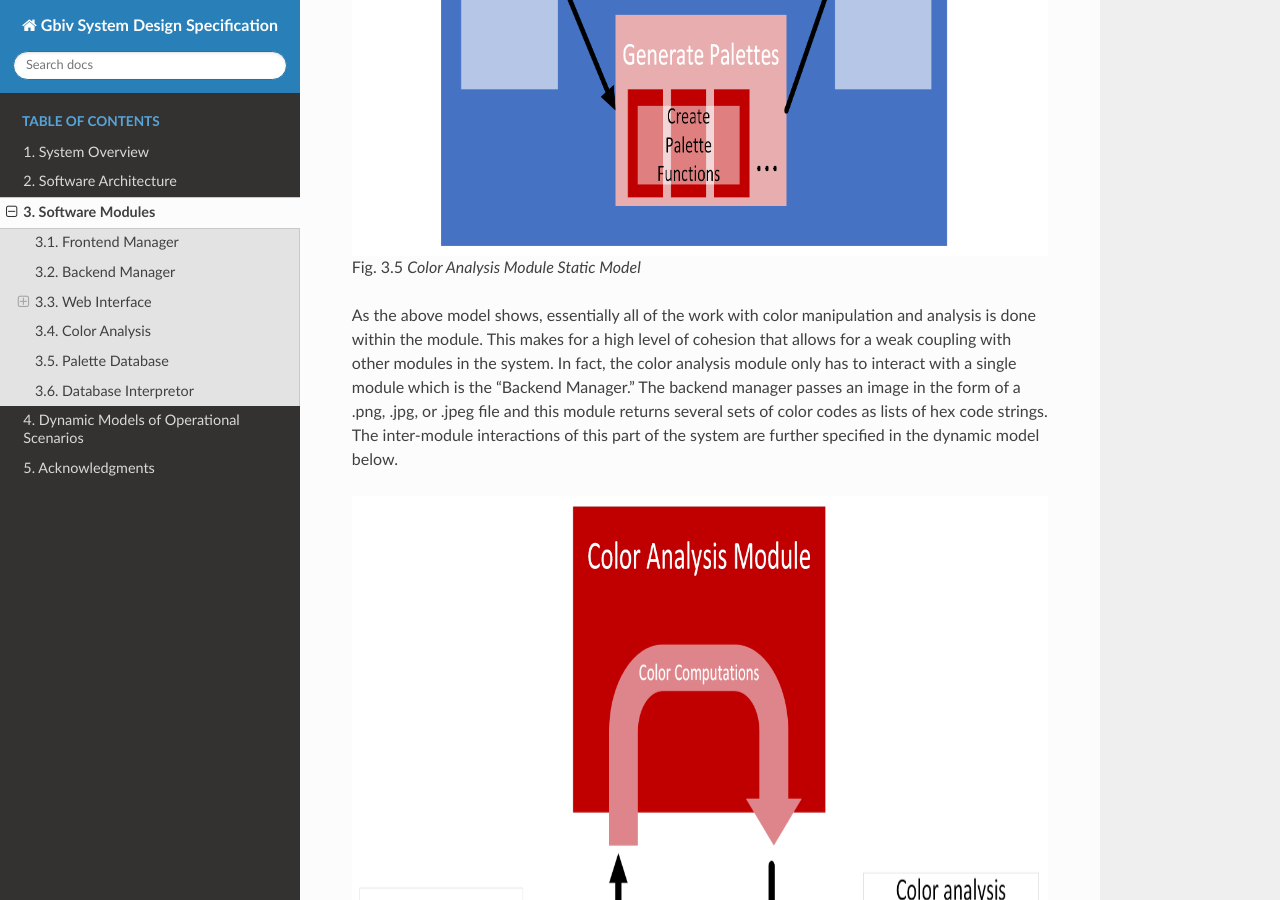
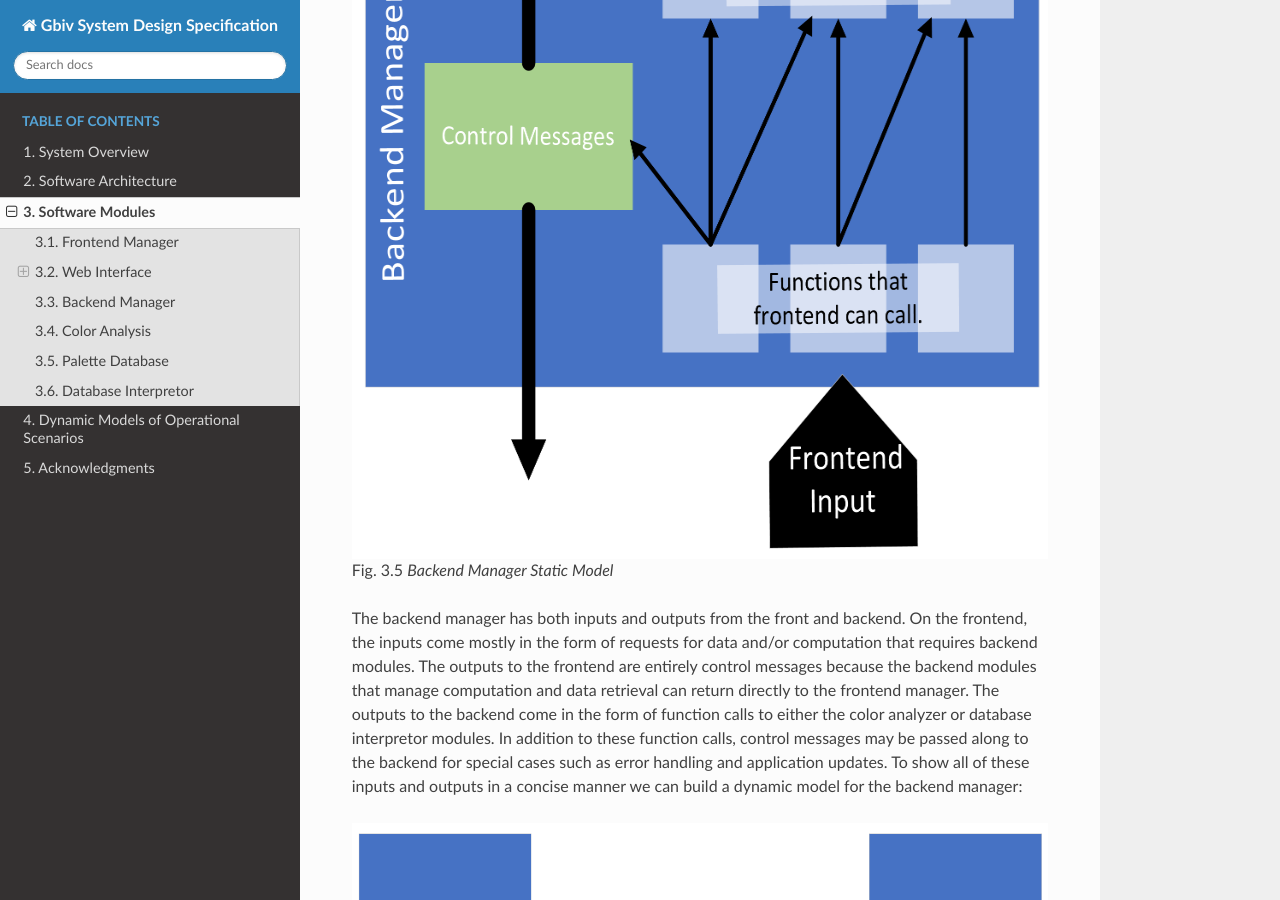
Before and after one commit to ckester23/CS422Project2, a Sphinx documentation site: the page built from docs/SDS/source/software_modules.rst, in a window 1280 px wide and 900 px high, scrolled down 7809 px. Built offline with Sphinx 7.4.7 and the Read the Docs theme 2.0.0, drawn with Linux system fonts in a browser that asks for light colours; some of the changed text lies outside the part shown.

Commit message:
SDS 1.0
Completed the SDS.

```diff
--- a/docs/SDS/source/conf.py
+++ b/docs/SDS/source/conf.py
@@ -9,7 +9,7 @@
 project = 'Gbiv System Design Specification'
 copyright = '2022, Dux D-zine'
 author = 'Dux D-zine'
-release = '0.5'
+release = '1.0'
 
 # -- General configuration ---------------------------------------------------
 # https://www.sphinx-doc.org/en/master/usage/configuration.html#general-configuration
--- a/docs/SDS/source/software_modules.rst
+++ b/docs/SDS/source/software_modules.rst
@@ -3,6 +3,7 @@
 
 Below are in depth descriptions of the design of each individual software module. It should be noted that not every component of the software architecture (see :numref:`software-architecture`) is included in this list because not every component is part of the system we implemented. In particular, we do not describe users (for more information on users see the SRS), the Internet, or our web server (for which we used a OOTBS/COTS).
 
+.. _frontend-manager:
 
 Frontend Manager
 -----------------
@@ -86,6 +80,32 @@
 Like the color theory page, the "About Us" page has little to do with the dynamics of Gbiv, rather it exists to provide background to the users. Information about the project and the team are important from a developer's perspective because we like to get credit for our hard work. However, it also benefits the user because it provides an avenue for contacting the team to report bugs or to become a contributor themselves if we make this system open source in the future.
 
 
+.. _backend-manager:
+
+Backend Manager
+-----------------
+
+The functionality of the backend manager is very similar to that of the frontend manager (see :numref:`frontend-manager`) in that it is middle ground for communication throughout the system. It is a vital part of the overall framework of Gbiv because without it the connection between the front and backend would be much more complex and vulnerable to bugs. Like the other "manager" module, this component is mostly defined by its interaction with other modules. However, we can still make a basic static diagram that shows the structure through which information flows:
+
+.. figure:: images/backend_manager_static.png
+   :name: backend-manager-static
+   :scale: 50%
+
+   Backend Manager Static Model
+
+
+The backend manager has both inputs and outputs from the front and backend. On the frontend, the inputs come mostly in the form of requests for data and/or computation that requires backend modules. The outputs to the frontend are entirely control messages because the backend modules that manage computation and data retrieval can return directly to the frontend manager. The outputs to the backend come in the form of function calls to either the color analyzer or database interpretor modules. In addition to these function calls, control messages may be passed along to the backend for special cases such as error handling and application updates. To show all of these inputs and outputs in a concise manner we can build a dynamic model for the backend manager:
+
+.. figure:: images/backend_manager_dynamic.png
+   :name: backend-manager-dynamic
+   :scale: 50%
+
+   Backend Manager Dynamic Model
+
+
+This module was designed with ease of communication as the main goal. By establishing a central module where communication from the frontend to the backend passes, we are able to reduce the structural complexity of the system and do more with less function calls. Furthermore, by having the color analyzer and database interpretor return directly to the frontend, we avoided the need for extensive data processing and reformatting.
+
+
 Color Analysis
 -------------------
 
@@ -136,3 +156,24 @@
 
 Database Interpretor
 ----------------------
+
+The database interpretor module exists so that the palette database can interface with the rest of the system. MonogDB was used to implement the database and it can be controlled by a python script using provided libraries. The rest of the system has also been implemented in python (with Flask as a framework), so it is very important that the Mongo database communications are translated into a python context. The database interpretor fills this need. To get a better idea of the structure of the interpretor, we can visualize it with the static model below:
+
+.. figure:: images/database_interpretor_static2.png
+   :name: database-interpretor-static
+   :scale: 50%
+
+   Database Interpretor Static Model
+
+
+
+Because of the nature of the this module, its interface with the rest of the system is defined by the needs of the palette database. Specifically, the database interpretor receives inputs from the backend manager which ask to query the DB for a certain collection of palettes--the interpretor translates these queries into a format compatible with MongoDB and sends them to the palette database. The database then returns collections of palettes to the interpretor, which again reformats the input and sends it as an output to the frontend manager. These interactions are more clear when shown visually as in the dynamic model below:
+
+.. figure:: images/database_interpretor_dynamic2.png
+   :name: database-interpretor-dynamic
+   :scale: 50%
+
+   Database Interpretor Dynamic Model
+
+
+The idea behind having a module devoted entirely to interfacing with the database is that the technologies behind data storage and the rest of the system are very different. By using an interpretor, we can more smoothly integrate the example palettes into the end-user experience and have a more cohesive system overall. From an implementation point of view, this lets us code in python as much as possible which helps to reduce bugs and maintain consistent style/organization.
--- a/docs/SDS/source/system_overview.rst
+++ b/docs/SDS/source/system_overview.rst
@@ -1,10 +1,10 @@
 System Overview
 =================
 
-Gbiv is a web application with the goal of making color theory more accessible to the world and inspiring the designer in all of us. Its primary use case is that users can upload images and Gbiv will extract the dominant color and use it to suggest related colors and palettes. In addition to this, Gbiv shows users popular palettes that have been viewed often on the site.
+Gbiv is a web application with the goal of making color theory more accessible to the world and inspiring the designer in all of us. Its primary use case is that users can upload images and Gbiv will extract the dominant color and use it to suggest related colors and palettes. In addition to this, Gbiv shows users example palettes that have been viewed often on the site.
 
-Like most web applications, our system is divided into frontend and backend. On the frontend we have a "frontend manager" module which employs the Flask framework and python code to build the general structure for our user-facing website. The site itself utilizes HTML, CSS, and Bootstrap for styling and extra functionality in terms of user interface. We use the common page system and employ 4 pages: a main page for users to upload images, a page to see popular palettes, an informative page about color theory, and an about page describing the project.
+Like most web applications, our system is divided into frontend and backend. On the frontend we have a "frontend manager" module which employs the Flask framework and python code to build the general structure for our user-facing website. The site itself utilizes HTML, CSS, and Bootstrap for styling and extra functionality in terms of user interface. We use the common page system and employ 4 pages: a main page for users to upload images, a page to see example palettes, an informative page about color theory, and an about page describing the project.
 
-On the backend we have a similar "manager" module which also uses Flask and ties together the front end framework with scripts and a database in the backend. The scripts that contain functions that are called by Flask are divided into two python files: the color analyzer and the database interpretor. The former handles all the color extraction and related color calculation while the latter provides an interface with the database that stores popular palettes. The database is implemented using MongoDB and is accessed using Mongo's provided python library.
+On the backend we have a similar "manager" module which also uses Flask and ties together the front end framework with scripts and a database in the backend. The scripts that contain functions that are called by Flask are divided into two python files: the color analyzer and the database interpretor. The former handles all the color extraction and related color calculation while the latter provides an interface with the database that stores example palettes. The database is implemented using MongoDB and is accessed using Mongo's provided python library.
 
 These two sections of the system are tied together using the Flask framework as described above. Gbiv is hosted online using Firebase and the source code is maintained through GitHub provided version control. For more information there are several documents describing Gbiv: the SRS, the SDS (this document), the user documentation, and the developer's manual.
```
Also changed, not shown: other parts of docs/SDS/source/software_modules.rst (+0 -7 lines), docs/SDS/source/images/backend_manager_dynamic.png (added), docs/SDS/source/images/backend_manager_static.png (added), docs/SDS/source/images/database_interpretor_dynamic2.png (added), docs/SDS/source/images/database_interpretor_static2.png (added), 1 other file.
